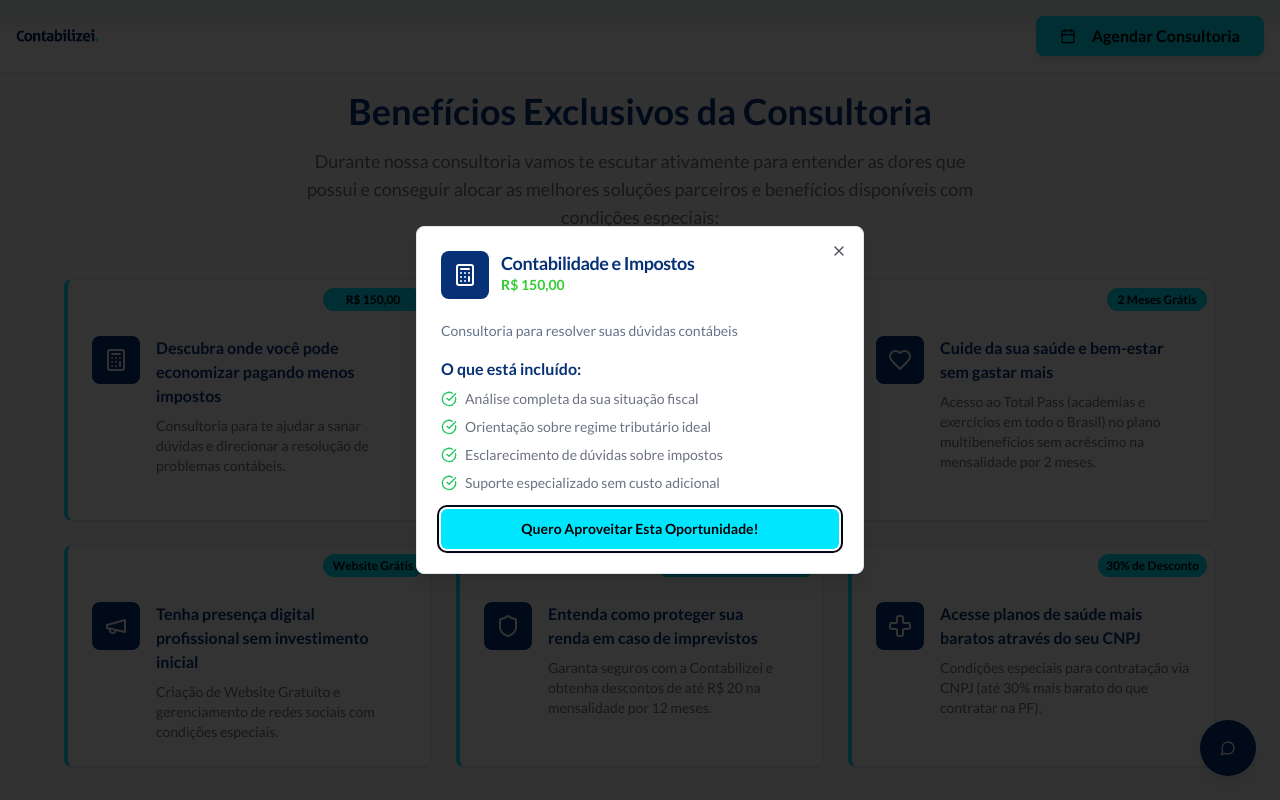
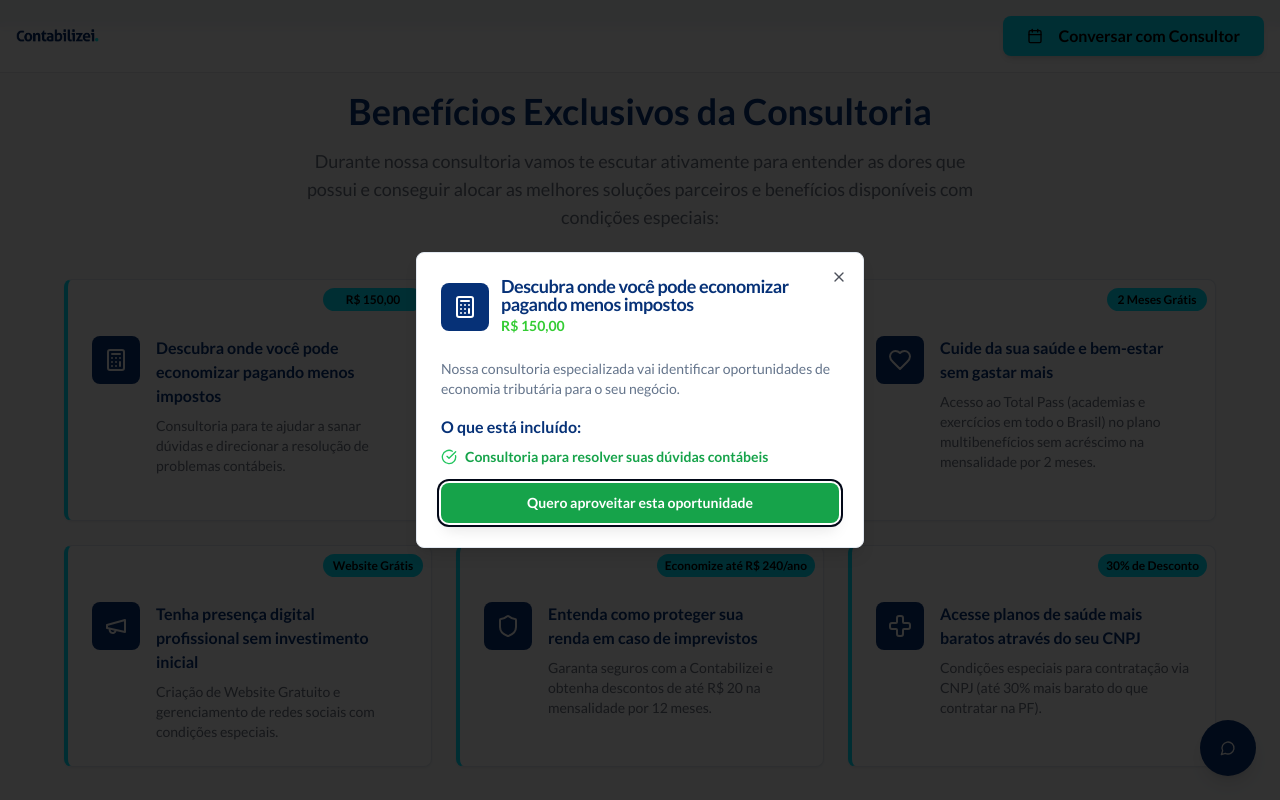
Before and after one commit to Caiobborges034/contabilizei-boost-landing, a React (Vite) app: page / in a window 1280 px wide. Both pictures are taken after a click on the element 248 px from the left and 1125 px from the top of the page. Shown: the part 725-1525 px from the top of the page. Built offline with nearby package versions, Linux system fonts and the light colour scheme.

Commit message:
Update button text and redirects
Updated button texts to "Conversar com Consultor" and changed button redirects to WhatsApp links.

```diff
--- a/src/components/BenefitModal.tsx
+++ b/src/components/BenefitModal.tsx
@@ -28,93 +28,67 @@ const BenefitModal = ({ isOpen, onClose, benefitType }: BenefitModalProps) => {
       case 'contabilidade':
         return {
           icon: Calculator,
-          title: 'Contabilidade e Impostos',
-          description: 'Consultoria para resolver suas dúvidas contábeis',
-          details: [
-            'Análise completa da sua situação fiscal',
-            'Orientação sobre regime tributário ideal',
-            'Esclarecimento de dúvidas sobre impostos',
-            'Suporte especializado sem custo adicional'
-          ],
+          title: 'Descubra onde você pode economizar pagando menos impostos',
+          description: 'Nossa consultoria especializada vai identificar oportunidades de economia tributária para o seu negócio.',
+          details: 'Consultoria para resolver suas dúvidas contábeis',
           highlight: 'R$ 150,00',
-          color: 'text-green-600'
+          color: 'text-green-600',
+          whatsappLink: 'https://wa.me/5541998130416?text=Oi%2C%20gostaria%20de%20conversar%20com%20o%20consultor%20pois%20me%20interessei%20sobre%20quest%C3%B5es%20cont%C3%A1beis%2C%20entender%20onde%20posso%20economizar%20com%20impostos'
         };
 
       case 'organizacao-financeira':
         return {
           icon: TrendingUp,
-          title: 'Organização Financeira',
-          description: 'Transforme sua gestão financeira com desconto especial',
-          details: [
-            '3 reuniões personalizadas com consultor',
-            'Planejamento financeiro estratégico',
-            'Ferramentas de controle e monitoramento'
-          ],
-          highlight: '62% de Desconto - De R$ 400 por R$ 150',
-          color: 'text-contabilizei-orange'
+          title: 'Organize suas finanças com um especialista com uma condição especial',
+          description: 'Tenha acesso a consultoria financeira personalizada para organizar e otimizar suas finanças pessoais e empresariais.',
+          details: 'Consultoria para resolver suas dúvidas contábeis',
+          highlight: 'R$ 150,00',
+          color: 'text-green-600',
+          whatsappLink: 'https://wa.me/5541998130416?text=Oi%2C%20quero%20falar%20com%20o%20consultor%20para%20me%20ajudar%20com%20quest%C3%B5es%20financeiras'
         };
 
       case 'saude-bem-estar':
         return {
           icon: Heart,
-          title: 'Saúde e Bem-estar',
-          description: 'Acesso gratuito ao Total Pass por 2 meses',
-          details: [
-            'Acesso a +15.000 academias no Brasil',
-            'Aulas online e presenciais',
-            'Personal trainer virtual',
-            'Planos de treino personalizados',
-            '4 consultas com psicólogo e 1 com nutricionista por mês'
-          ],
-          highlight: '2 Meses Grátis',
-          color: 'text-red-500'
+          title: 'Cuide da sua saúde e bem-estar sem gastar mais',
+          description: 'Acesse programas de bem-estar, academias e cuidados com a saúde através de benefícios corporativos.',
+          details: 'Consultoria para resolver suas dúvidas contábeis',
+          highlight: 'R$ 150,00',
+          color: 'text-green-600',
+          whatsappLink: 'https://wa.me/5541998130416?text=Oi%2C%20quero%20falar%20com%20o%20consultor%20para%20me%20ajudar%20com%20quest%C3%B5es%20de%20bem-estar'
         };
 
       case 'marketing-digital':
         return {
           icon: Megaphone,
-          title: 'Marketing e Digital',
-          description: 'Website profissional e presença digital completa',
-          details: [
-            'Criação de website profissional gratuito',
-            'Configuração de redes sociais',
-            'Gerenciamento de conteúdo',
-            'Suporte técnico especializado'
-          ],
-          highlight: 'Website Grátis',
-          color: 'text-purple-600'
+          title: 'Tenha presença digital profissional sem investimento inicial',
+          description: 'Desenvolva sua marca e presença digital com ferramentas e consultoria especializadas.',
+          details: 'Consultoria para resolver suas dúvidas contábeis',
+          highlight: 'R$ 150,00',
+          color: 'text-green-600',
+          whatsappLink: 'https://wa.me/5541998130416?text=Oi%2C%20quero%20falar%20com%20o%20consultor%20para%20me%20ajudar%20com%20quest%C3%B5es%20de%20marketing'
         };
 
       case 'protecao-seguridade':
         return {
           icon: Shield,
-          title: 'Proteção e Seguridade',
-          description: 'Seguros com desconto especial por 12 meses',
-          details: [
-            'Seguro empresarial com cobertura completa',
-            'Desconto de até R$ 20/mês por 12 meses',
-            'Análise de riscos personalizada',
-            'Suporte dedicado para sinistros',
-            'Condições exclusivas para clientes'
-          ],
-          highlight: 'Economize até R$ 240/ano',
-          color: 'text-blue-600'
+          title: 'Entenda como proteger sua renda em caso de imprevistos',
+          description: 'Conheça soluções de proteção financeira e seguros adequados para sua realidade empresarial.',
+          details: 'Consultoria para resolver suas dúvidas contábeis',
+          highlight: 'R$ 150,00',
+          color: 'text-green-600',
+          whatsappLink: 'https://wa.me/5541998130416?text=Oi%2C%20quero%20falar%20com%20o%20consultor%20para%20me%20ajudar%20a%20garantir%20seguran%C3%A7a%20para%20minha%20renda'
         };
 
       case 'plano-saude':
         return {
           icon: Cross,
-          title: 'Plano de Saúde e Odontológico',
-          description: 'Planos especiais via CNPJ com desconto exclusivo',
-          details: [
-            'Planos de saúde via CNPJ',
-            'Cobertura odontológica inclusa',
-            'Até 30% mais barato que pessoa física',
-            'Rede credenciada ampla',
-            'Atendimento especializado'
-          ],
-          highlight: '30% de Desconto',
-          color: 'text-green-600'
+          title: 'Acesse planos de saúde mais baratos através do seu CNPJ',
+          description: 'Descubra como usar seu CNPJ para ter acesso a planos de saúde com melhores condições.',
+          details: 'Consultoria para resolver suas dúvidas contábeis',
+          highlight: 'R$ 150,00',
+          color: 'text-green-600',
+          whatsappLink: 'https://wa.me/5541998130416?text=Oi%2C%20quero%20falar%20com%20o%20consultor%20para%20me%20ajudar%20com%20as%20melhores%20op%C3%A7%C3%B5es%20de%20plano%20de%20sa%C3%BAde'
         };
 
       default:
@@ -158,24 +132,20 @@ const BenefitModal = ({ isOpen, onClose, benefitType }: BenefitModalProps) => {
           <div className="space-y-4">
             <div className="space-y-2">
               <h4 className="font-semibold text-contabilizei-blue">O que está incluído:</h4>
-              <ul className="space-y-2">
-                {content.details.map((detail, index) => (
-                  <li key={index} className="flex items-start space-x-2">
-                    <CheckCircle className="w-4 h-4 text-green-500 mt-0.5 flex-shrink-0" />
-                    <span className="text-sm text-contabilizei-gray">{detail}</span>
-                  </li>
-                ))}
-              </ul>
+              <div className="flex items-start space-x-2">
+                <CheckCircle className="w-4 h-4 text-green-500 mt-0.5 flex-shrink-0" />
+                <span className="text-sm text-green-600 font-semibold">{content.details}</span>
+              </div>
             </div>
 
             <Button
               onClick={() => {
-                window.open('https://calendly.com/d/cs3n-h4f-6h6/consultoria-de-negocios', '_blank');
+                window.open(content.whatsappLink, '_blank');
                 onClose();
               }}
-              className="w-full bg-contabilizei-orange hover:bg-contabilizei-orange-light text-black font-bold py-3"
+              className="w-full bg-green-600 hover:bg-green-700 text-white font-bold py-3 px-6 rounded-lg transition-all duration-300 hover:scale-105 shadow-lg hover:shadow-xl"
             >
-              Quero Aproveitar Esta Oportunidade!
+              Quero aproveitar esta oportunidade
             </Button>
           </div>
         </DialogContent>
--- a/src/components/CTASection.tsx
+++ b/src/components/CTASection.tsx
@@ -4,8 +4,8 @@ import { Card } from "@/components/ui/card";
 import { Clock, CheckCircle, AlertTriangle, Calendar } from "lucide-react";
 
 const CTASection = () => {
-  const handleCalendlyClick = () => {
-    window.open('https://calendly.com/d/cs3n-h4f-6h6/consultoria-de-negocios', '_blank');
+  const handleWhatsAppClick = () => {
+    window.open('https://wa.me/5541998130416?text=Ol%C3%A1%2C%20gostaria%20de%20conversar%20com%20o%20Consultor%20de%20Neg%C3%B3cios%20para%20saber%20mais%20sobre%20as%20oportunidades%21', '_blank');
   };
 
   return (
@@ -47,13 +47,13 @@ const CTASection = () => {
 
             {/* CTA Principal */}
             <Button
-              onClick={handleCalendlyClick}
+              onClick={handleWhatsAppClick}
               size="lg"
               className="bg-contabilizei-orange hover:bg-contabilizei-orange-light text-black font-bold px-4 md:px-12 py-4 md:py-6 text-sm md:text-xl rounded-lg transition-all duration-300 hover:scale-105 shadow-lg hover:shadow-xl mb-6 w-full md:w-auto max-w-md md:max-w-none"
             >
               <Calendar className="w-5 h-5 mr-2" />
-              <span className="block md:hidden">Agendar Consultoria Agora</span>
-              <span className="hidden md:block">Agendar Consultoria Personalizada Agora</span>
+              <span className="block md:hidden">Conversar com Consultor</span>
+              <span className="hidden md:block">Conversar com o Consultor Agora</span>
             </Button>
 
             {/* Indicador de urgência */}
--- a/src/components/Header.tsx
+++ b/src/components/Header.tsx
@@ -4,8 +4,8 @@ import { Calendar } from "lucide-react";
 const contabilizeiLogo = "/lovable-uploads/f6a2af14-1f73-4f3a-b9e4-78de34ed3b81.png";
 
 const Header = () => {
-  const handleCalendlyClick = () => {
-    window.open('https://calendly.com/d/cs3n-h4f-6h6/consultoria-de-negocios', '_blank');
+  const handleWhatsAppClick = () => {
+    window.open('https://wa.me/5541998130416?text=Ol%C3%A1%2C%20gostaria%20de%20conversar%20com%20o%20Consultor%20de%20Neg%C3%B3cios%20para%20saber%20mais%20sobre%20as%20oportunidades%21', '_blank');
   };
 
   return (
@@ -20,12 +20,12 @@ const Header = () => {
         </div>
 
         <Button
-          onClick={handleCalendlyClick}
+          onClick={handleWhatsAppClick}
           className="bg-contabilizei-orange hover:bg-contabilizei-orange-light text-black font-bold px-2 md:px-6 py-2 rounded-lg transition-all duration-300 hover:scale-105 text-xs md:text-base flex-shrink-0 min-w-[90px] md:min-w-[140px]"
         >
           <Calendar className="w-3 h-3 md:w-4 md:h-4 mr-1 md:mr-2" />
-          <span className="hidden md:inline">Agendar Consultoria</span>
-          <span className="md:hidden">Agendar</span>
+          <span className="hidden md:inline">Conversar com Consultor</span>
+          <span className="md:hidden">Conversar</span>
         </Button>
       </div>
     </header>
--- a/src/components/HeroSection.tsx
+++ b/src/components/HeroSection.tsx
@@ -4,8 +4,8 @@ import { Clock, Users, CheckCircle, Calendar } from "lucide-react";
 import consultantHero from "@/assets/consultant-hero.jpg";
 
 const HeroSection = () => {
-  const handleCalendlyClick = () => {
-    window.open('https://calendly.com/d/cs3n-h4f-6h6/consultoria-de-negocios', '_blank');
+  const handleWhatsAppClick = () => {
+    window.open('https://wa.me/5541998130416?text=Ol%C3%A1%2C%20gostaria%20de%20conversar%20com%20o%20Consultor%20de%20Neg%C3%B3cios%20para%20saber%20mais%20sobre%20as%20oportunidades%21', '_blank');
   };
 
   return (
@@ -44,13 +44,13 @@ const HeroSection = () => {
 
             {/* CTA principal */}
             <Button
-              onClick={handleCalendlyClick}
+              onClick={handleWhatsAppClick}
               size="lg"
               className="bg-contabilizei-orange hover:bg-contabilizei-orange-light text-black font-bold px-4 md:px-8 py-3 md:py-4 text-sm md:text-lg rounded-lg transition-all duration-300 hover:scale-105 shadow-lg hover:shadow-xl w-full md:w-auto"
             >
               <Calendar className="w-4 h-4 md:w-5 md:h-5 mr-2" />
-              <span className="hidden md:inline">Agendar Consultoria Personalizada Agora</span>
-              <span className="md:hidden">Agendar Consultoria Agora</span>
+              <span className="hidden md:inline">Conversar com o Consultor Agora</span>
+              <span className="md:hidden">Conversar com Consultor</span>
             </Button>
 
             {/* Linha de urgência */}
```
